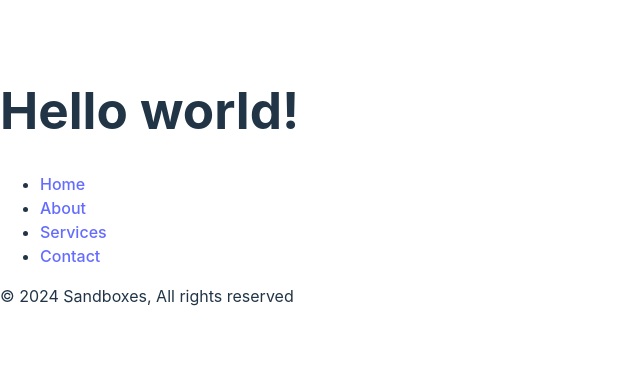
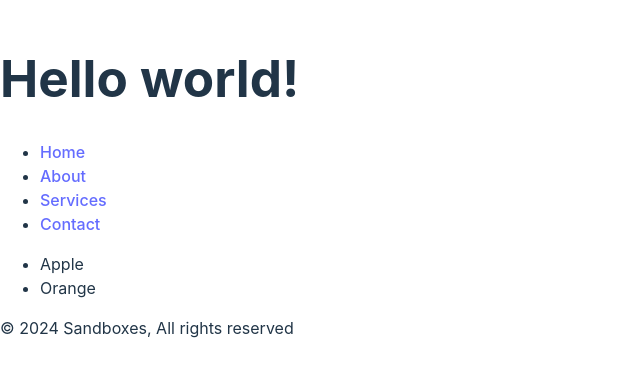
Before and after one commit to Nils-Van-de-Pitte/React-sandbox, a React (Vite) app in the folder code/: page / in a window 1280 px wide. Shown: the part 222-598 px from the top of the page, without its empty margins (0-640 px from the left). Built offline with nearby package versions, Linux system fonts and the light colour scheme.

Commit message:
Add food to App.jsx

```diff
--- a/code/src/App.jsx
+++ b/code/src/App.jsx
@@ -1,11 +1,13 @@
 import Header from "./components/Header.jsx";
 import Footer from "./components/Footer.jsx";
+import Food from "./logic/Food.jsx";
 
 function App() {
 
     return(
         <>
             <Header/>
+            <Food/>
             <Footer/>
         </>
     )
```
